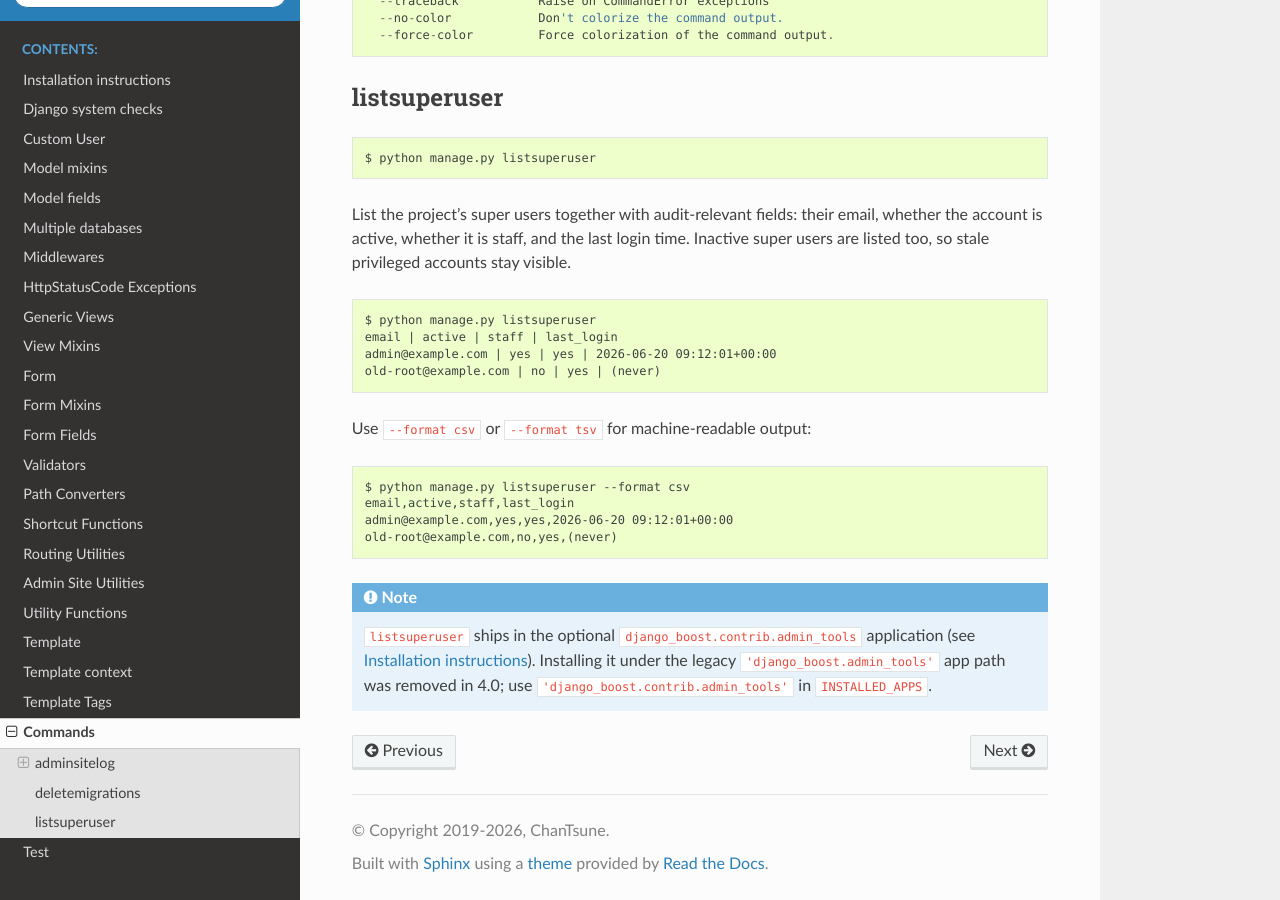
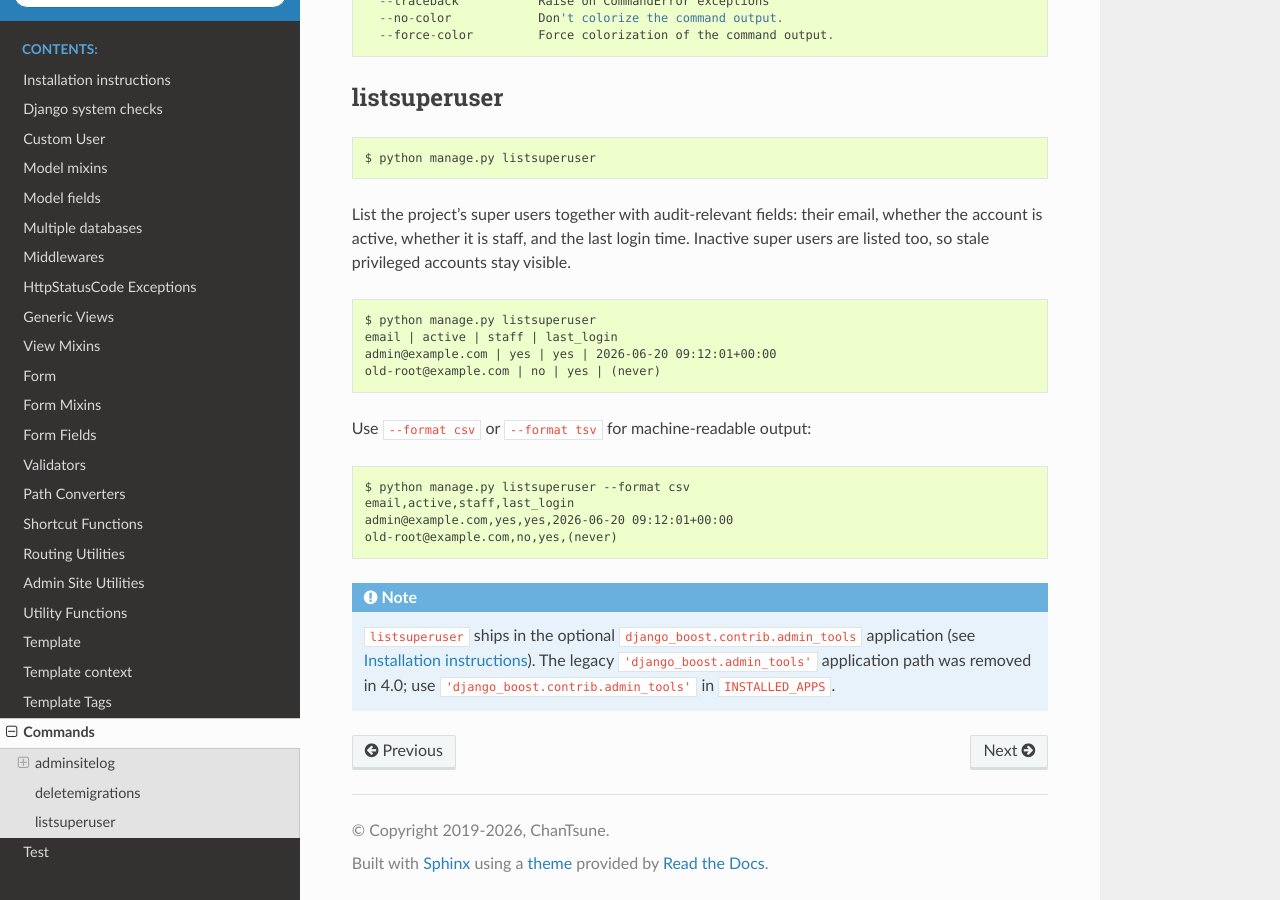
Before and after one commit to ChanTsune/django-boost, a Sphinx documentation site: the page built from docs/commands.rst, in a window 1280 px wide and 900 px high, scrolled down 2871 px. Built offline with Sphinx 7.4.7 and the Read the Docs theme 3.1.0, drawn with Linux system fonts in a browser that asks for light colours.

Commit message:
:test_tube: Cover admin log user-name fallback and clarify legacy app removal

```diff
--- a/docs/commands.rst
+++ b/docs/commands.rst
@@ -190,6 +190,6 @@ Use ``--format csv`` or ``--format tsv`` for machine-readable output::
 .. note::
 
    ``listsuperuser`` ships in the optional ``django_boost.contrib.admin_tools``
-   application (see :doc:`installation_instructions`). Installing it under the
-   legacy ``'django_boost.admin_tools'`` app path was removed in 4.0;
-   use ``'django_boost.contrib.admin_tools'`` in ``INSTALLED_APPS``.
+   application (see :doc:`installation_instructions`). The legacy
+   ``'django_boost.admin_tools'`` application path was removed in 4.0; use
+   ``'django_boost.contrib.admin_tools'`` in ``INSTALLED_APPS``.
```
Also changed, not shown: 1 other file.
